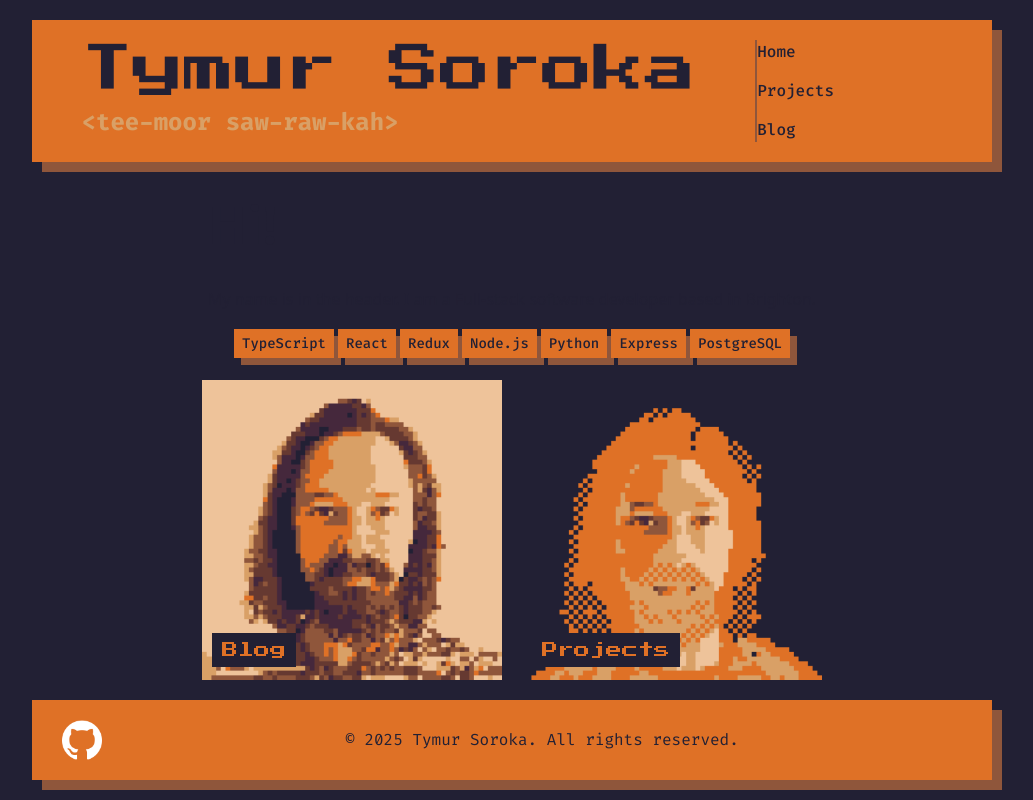
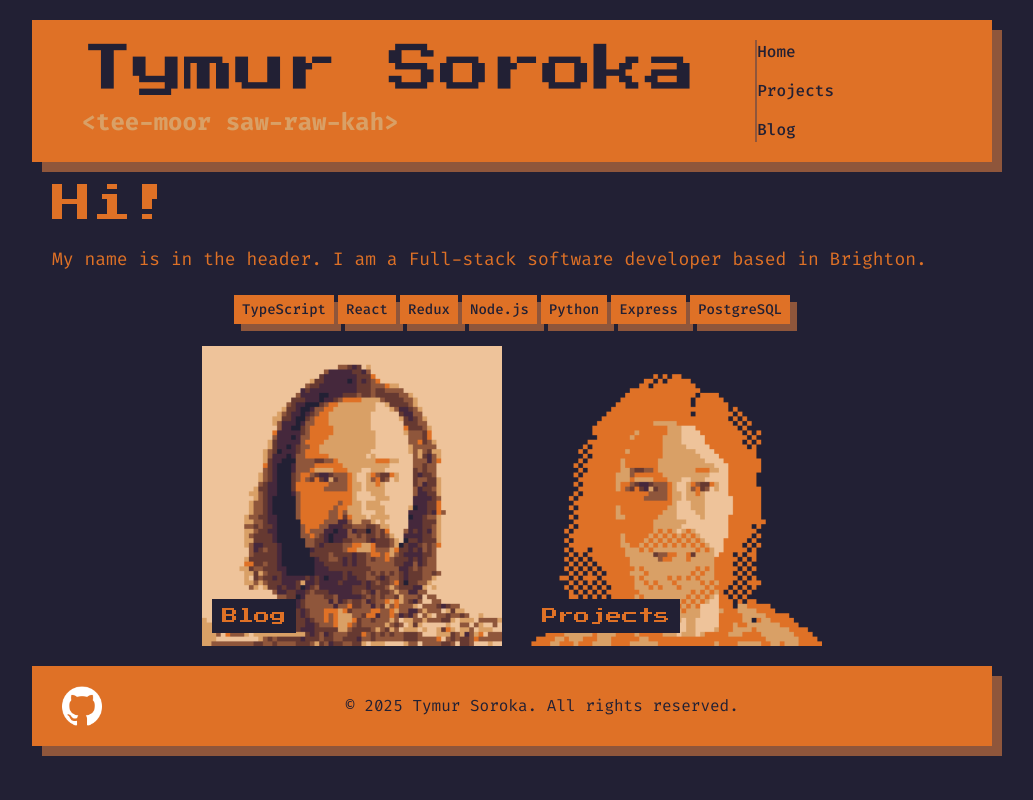
Before and after one commit to timtim40a/timtim40a.github.io, a React (Vite) app: page / in a window 1280 px wide. Shown: the whole page, without its empty margins (128-1161 px from the left). Built offline with nearby package versions, Linux system fonts and the light colour scheme.

Commit message:
Fill basic info

```diff
--- a/src/index.css
+++ b/src/index.css
@@ -73,6 +73,10 @@ button:hover {
   border-color: var(--colour-primary);
 }
 
+main {
+  width: 75vw;
+}
+
 #root {
   flex-grow: 1;
   display: flex;
@@ -97,6 +101,9 @@ button:hover {
 @media (max-width: 767px) {
   #root {
     padding: 0;
+  }
 
+  main {
+    width: 100vw;
   }
 }
--- a/src/pages/Home.css
+++ b/src/pages/Home.css
@@ -11,8 +11,22 @@
     display: flex;
     flex-wrap: wrap;
     justify-content: center;
-    margin-top: 10px;
+    margin: 20px;
     font-family: var(--font-primary);
+}
+
+.home__title {
+    font-family: var(--font-secondary);
+    color: var(--colour-primary);
+    font-size: 2.5rem;
+    margin: 20px;
+}
+
+.home__bio {
+    font-family: var(--font-primary);
+    color: var(--colour-primary);
+    font-size: 1.125rem;
+    margin: 20px;
 }
 
 @media (min-width: 767px) {
--- a/src/pages/Home.tsx
+++ b/src/pages/Home.tsx
@@ -6,6 +6,7 @@ function Home() {
 
     return (
         <>
+            <main className="home__main">
                 <div>
                     <h1 className="home__title">Hi!</h1>
                     <p className="home__bio">My name is in the header. I am a Full-stack software developer based in Brighton.</p>
@@ -21,8 +22,9 @@ function Home() {
                 </div>
                 <div className="topic-container">
                     <HoverImage src1="tim2.png" src2="tim4.png" alt="Blog" />
-                <HoverImage src1="tim3.png" src2="tim5.png" alt="Projects" />
+                <   HoverImage src1="tim3.png" src2="tim5.png" alt="Projects" />
                 </div>
+            </main>
         </>
     )
 }
```
Lines whose indentation alone changed are shown as unchanged.
